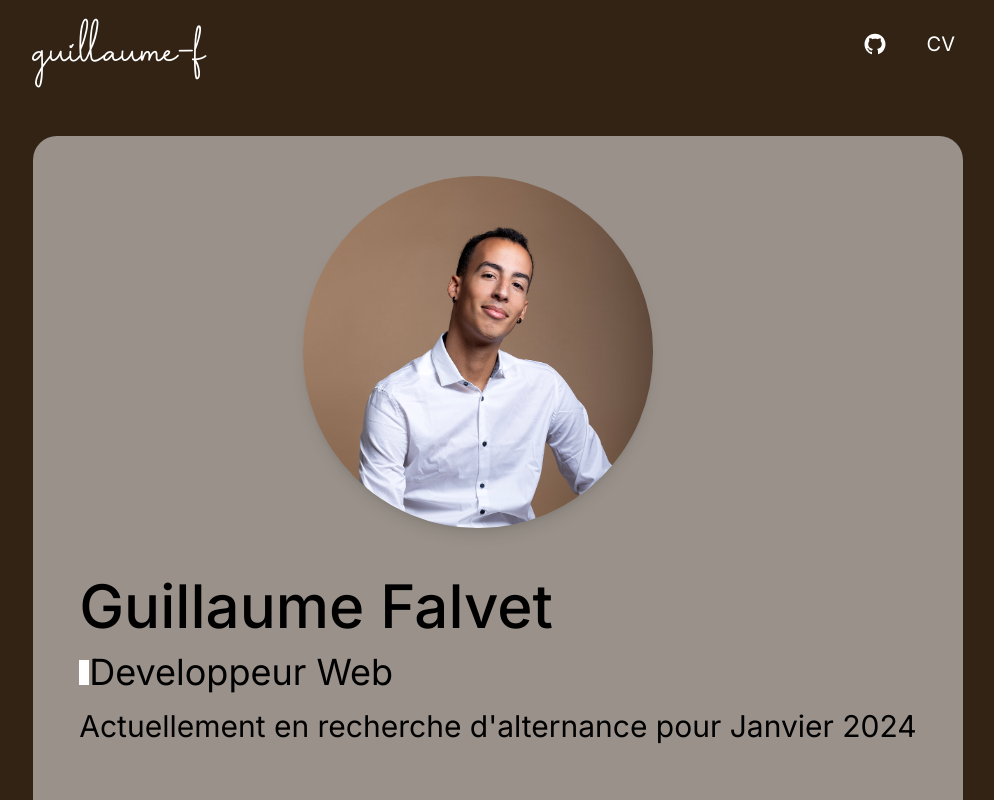
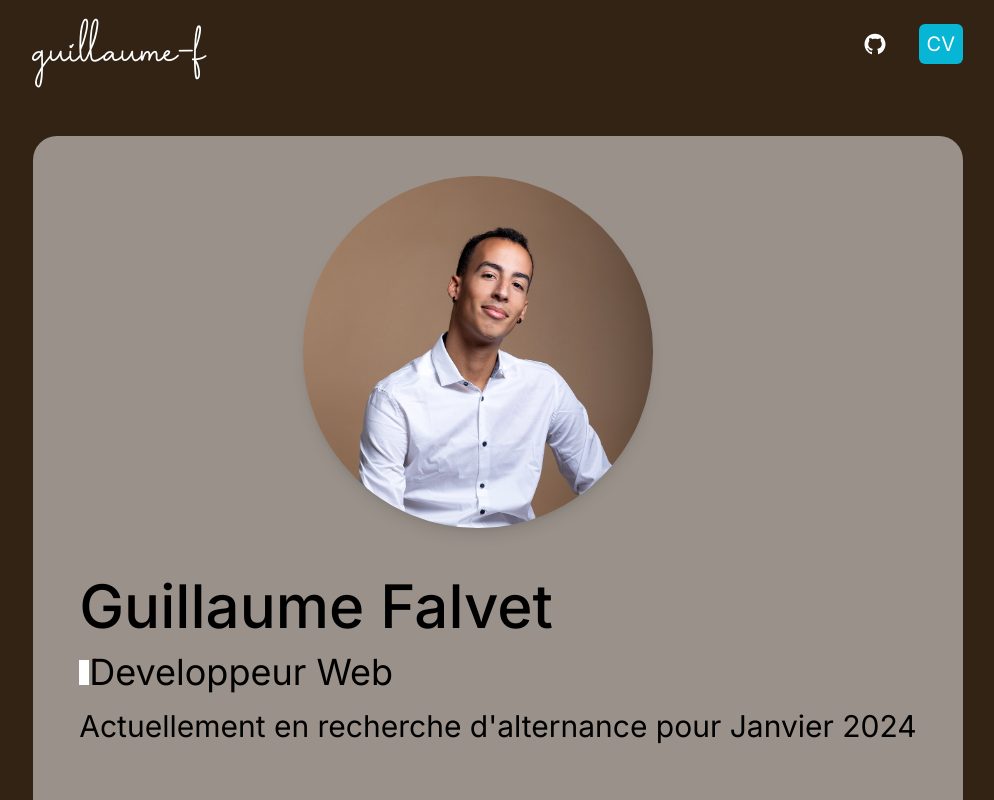
Before and after one commit to guillaumefalvet/portfolio_guillaumefalvet, a Next.js app: page / in a window 1280 px wide. Shown: the top 800 px of the page, without its empty margins (142-1136 px from the left). Built offline with nearby package versions, Linux system fonts and the light colour scheme.

Commit message:
🔧 config : daisyui plugin

```diff
--- a/tailwind.config.js
+++ b/tailwind.config.ts
@@ -1,5 +1,6 @@
-/** @type {import('tailwindcss').Config} */
-module.exports = {
+import type { Config } from 'tailwindcss'
+import * as colors from 'tailwindcss/colors'
+const config: Config = {
   content: [
     './src/pages/**/*.{js,ts,jsx,tsx,mdx}',
     './src/components/**/*.{js,ts,jsx,tsx,mdx}',
@@ -7,10 +8,11 @@ module.exports = {
   ],
   theme: {
     colors: {
-      transparent: 'transparent',
-      current: 'currentColor',
-      white: 'white',
-      black: 'black',
+      ...colors,
+      background: '#F1121208',
+      main: '#FD644A7D',
+      orange: '#fff5d6',
+      accents: '#cf4307',
       'van-dyke': '#3B322C',
       umber: '#322315',
     },
@@ -22,6 +24,7 @@ module.exports = {
       },
       fontFamily: {
         samantha: 'samantha-signature',
+        satochi: 'satochi',
       },
     },
     screens: {
@@ -42,5 +45,13 @@ module.exports = {
       // => @media (min-width: 1536px) { ... }
     },
   },
-  plugins: [],
-};
+  plugins: [require('daisyui')],
+  daisyui: {
+    themes: false, // false: only light + dark | true: all themes | array: specific themes like this ["light", "dark", "cupcake"]
+    // name of one of the included themes for dark mode
+    base: false, // applies background color and foreground color for root element by default
+    styled: true, // include daisyUI colors and design decisions for all components
+  },
+}
+
+export default config
```
